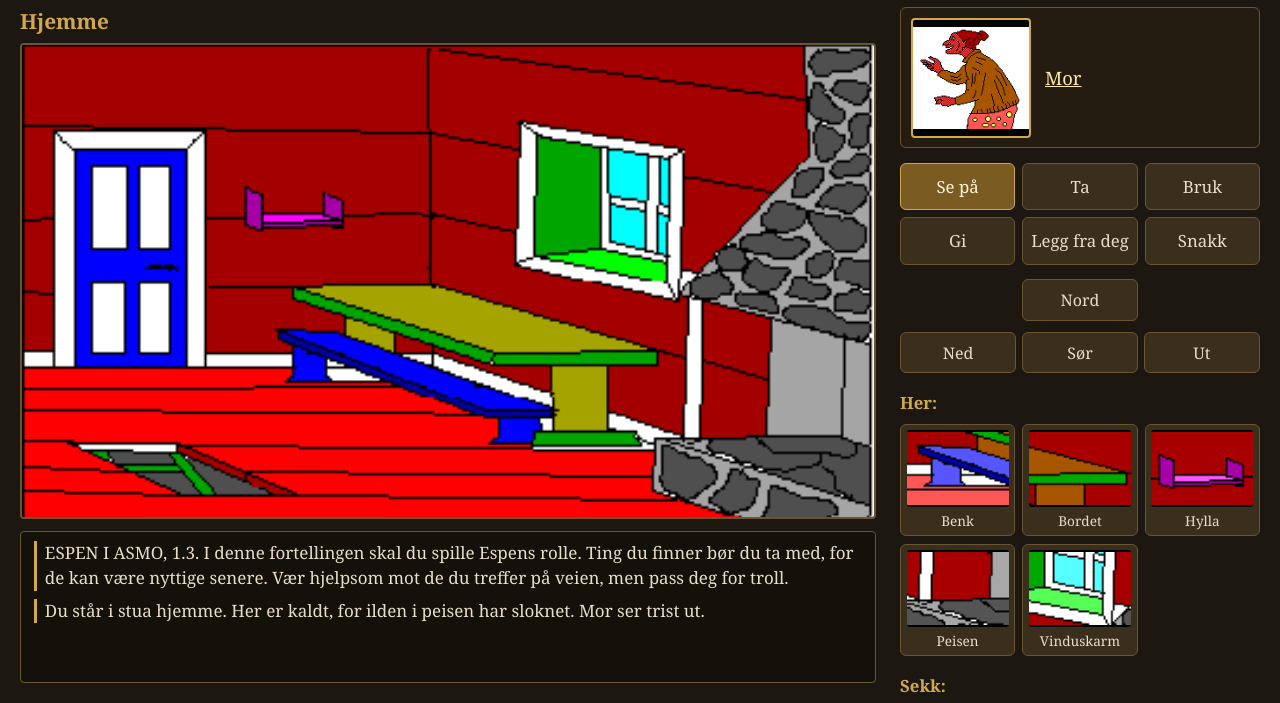
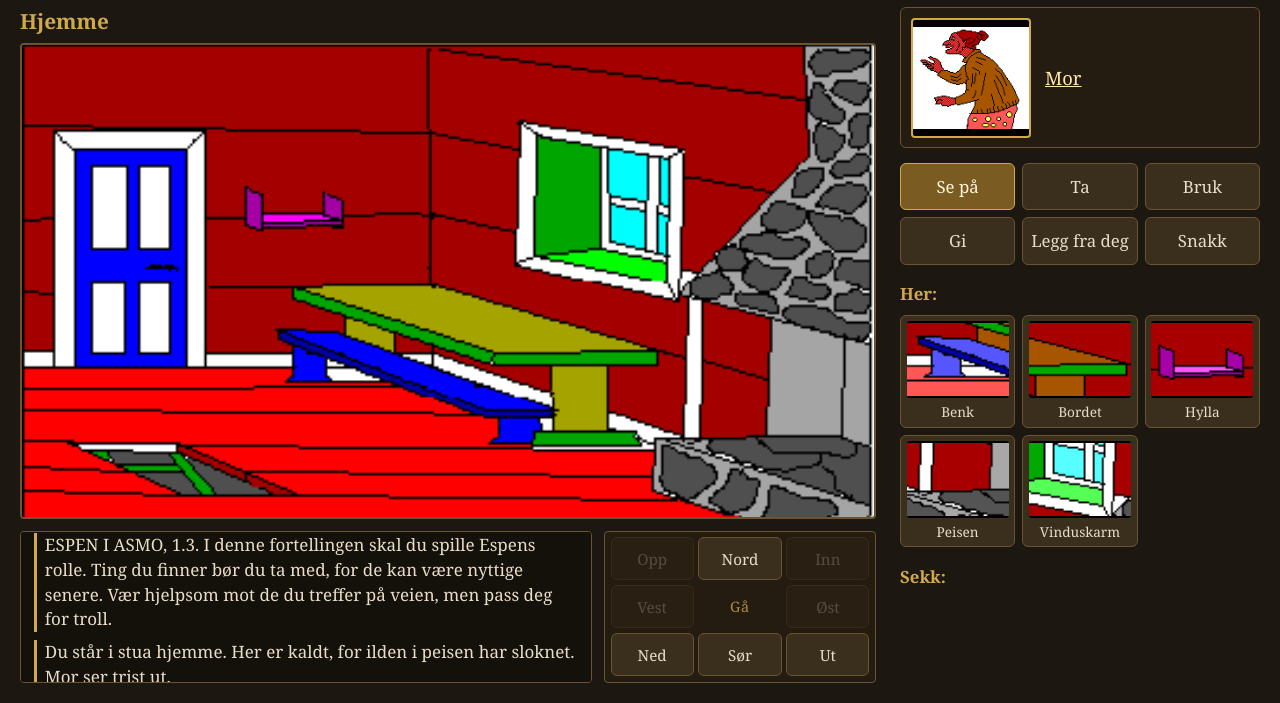
Before and after one commit to erlandsen-tech/espeniasmo-remake, a plain HTML site: page index.html in a window 1280 px wide. Shown: the part 62-765 px from the top of the page. Drawn offline with Linux system fonts and the light colour scheme; files whose address does not match are found by name.

Commit message:
Separate navigation from verbs: compass beside the log
Exits move out of the action panel into a fixed 3x3 compass under the
scene. All eight directions are always drawn in the same place and greyed
out when unavailable, so the compass does not shift between rooms.

Co-Authored-By: Claude Opus 5 (1M context) <noreply@anthropic.com>

```diff
--- a/index.html
+++ b/index.html
@@ -23,7 +23,10 @@
     <div id="scene-frame">
       <img id="scene" alt="">
     </div>
-    <div id="log"></div>
+    <div id="lower">
+      <div id="log"></div>
+      <nav id="exits" aria-label="Gå"><span class="hub">Gå</span></nav>
+    </div>
   </section>
 
   <aside id="side-pane">
@@ -38,7 +41,6 @@
     </div>
 
     <div id="verbs"></div>
-    <div id="exits"></div>
 
     <h3>Her:</h3>
     <div id="room-objects" class="obj-grid"></div>
--- a/js/ui.js
+++ b/js/ui.js
@@ -138,21 +138,20 @@
       lastDescKey = descKey;
     }
 
-    // exits
-    el.exits.innerHTML = '';
+    // exits: all eight always drawn so the compass keeps its shape; unavailable ones disabled
+    Array.prototype.slice.call(el.exits.querySelectorAll('button')).forEach(function (b) { b.remove(); });
     var dirs = game.directions();
     DIRS.forEach(function (d) {
-      if (dirs.indexOf(d.key) !== -1) {
       var btn = document.createElement('button');
       btn.textContent = d.label;
       btn.dataset.dir = d.key;
+      btn.disabled = dirs.indexOf(d.key) === -1;
       btn.addEventListener('click', function () {
         closeTalkMenu();
         pushLog(game.go(d.key));
         afterTurn();
       });
       el.exits.appendChild(btn);
-      }
     });
 
     // person present
--- a/style.css
+++ b/style.css
@@ -56,10 +56,11 @@ main {
 #scene.talkable { cursor: pointer; }
 #scene-frame:has(#scene.talkable) { border-color: var(--glow); box-shadow: 0 0 12px rgba(255, 233, 168, 0.5); }
 
+#lower { display: flex; gap: 0.75rem; margin-top: 0.75rem; align-items: stretch; }
 #log {
-  width: 100%;
+  flex: 1; min-width: 0;
+  scrollbar-color: var(--line) #14100a;
   height: var(--log-h);
-  margin-top: 0.75rem;
   overflow-y: auto;
   background: #14100a;
   border: 1px solid var(--line);
@@ -93,14 +94,24 @@ main {
 #verbs { display: grid; grid-template-columns: repeat(3, 1fr); gap: 0.45rem; }
 #verbs button { padding: 0.7rem 0.3rem; font-size: 1.05rem; }
 
-/* Compass: N/S/E/W on a cross, the vertical and in/out moves on a row below. */
+/* Compass beside the log: N/S/E/W on a cross, up/down/in/out in the corners. */
 #exits {
+  flex: none;
+  width: 17rem;
+  height: var(--log-h);
   display: grid;
   grid-template-columns: repeat(3, 1fr);
-  grid-template-areas: "up n in" "w . e" "down s out";
-  gap: 0.35rem;
+  grid-template-rows: repeat(3, 1fr);
+  grid-template-areas: "up n in" "w hub e" "down s out";
+  gap: 0.3rem;
+  padding: 0.35rem;
+  background: var(--panel-2);
+  border: 1px solid var(--line);
+  border-radius: 4px;
 }
-#exits button { padding: 0.55rem 0.2rem; }
+#exits button { padding: 0.2rem; font-size: 0.95rem; }
+#exits button:disabled { opacity: 0.25; cursor: default; background: #3a2f1c; }
+#exits .hub { grid-area: hub; display: flex; align-items: center; justify-content: center; color: var(--gold); font-size: 0.9rem; letter-spacing: 0.05em; opacity: 0.8; }
 #exits [data-dir="n"] { grid-area: n; } #exits [data-dir="s"] { grid-area: s; }
 #exits [data-dir="e"] { grid-area: e; } #exits [data-dir="w"] { grid-area: w; }
 #exits [data-dir="up"] { grid-area: up; } #exits [data-dir="down"] { grid-area: down; }
@@ -127,4 +138,6 @@ main {
 
 @media (max-width: 900px) {
   main { grid-template-columns: 1fr; }
+  #lower { flex-direction: column; }
+  #exits { width: 100%; }
 }
```
Lines whose indentation alone changed are shown as unchanged.
